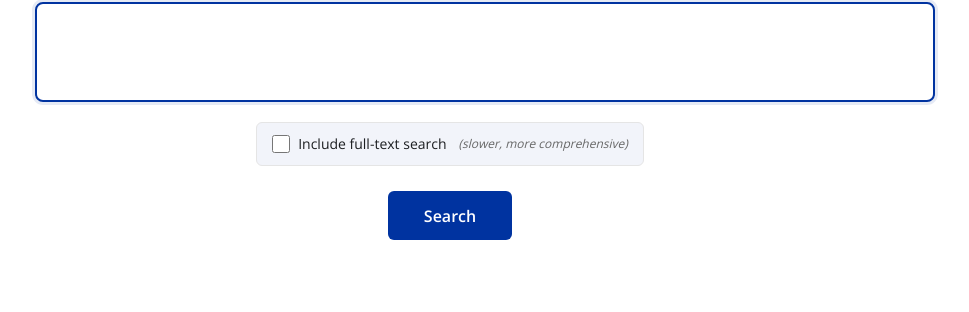
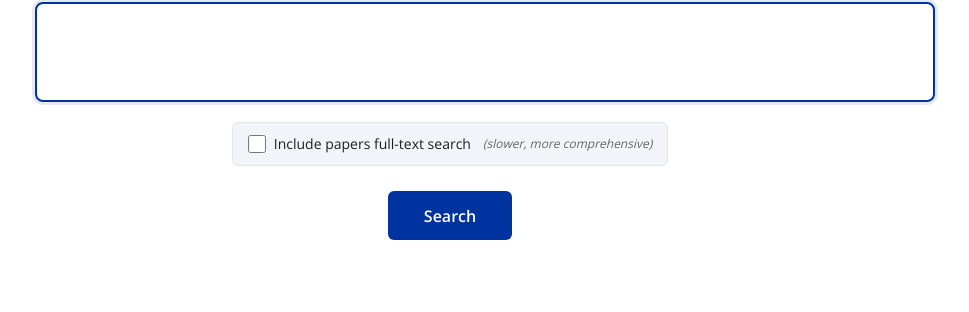
Before and after one commit to MohamedElashri/lhcbfinder, a Flask app: page / in a window 1280 px wide. Shown: the part 413-725 px from the top of the page, without its empty margins (190-1159 px from the left). Run offline with Flask 3, Linux system fonts and the light colour scheme.

Commit message:
fix: Update checkbox label for full-text search to improve clarity

```diff
--- a/website/templates/index.html
+++ b/website/templates/index.html
@@ -135,7 +135,7 @@
                 <div id="search_options">
                     <label class="search-option-label">
                         <input type="checkbox" id="include_content" name="include_content" value="1">
-                        <span class="checkbox-text">Include full-text search</span>
+                        <span class="checkbox-text">Include papers full-text search</span>
                         <span class="option-hint">(slower, more comprehensive)</span>
                     </label>
                 </div>
```
